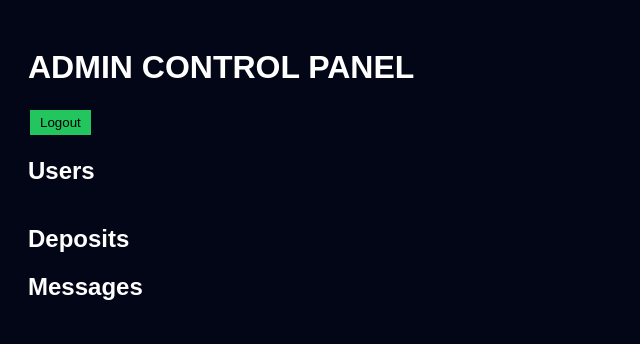
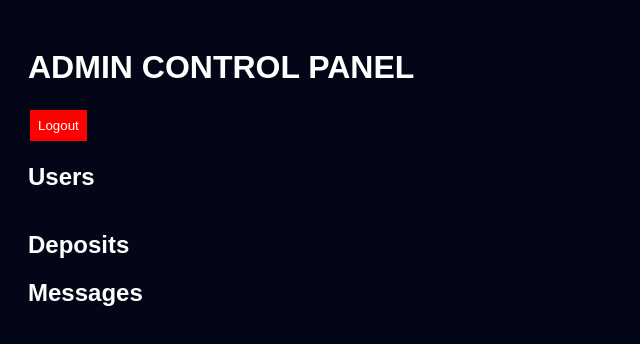
Before and after one commit to jasongreg4900/Cryptodailymint, a website: page views/admin.html in a window 1280 px wide. Shown: the whole page, without its empty margins (0-640 px from the left). Drawn offline with Linux system fonts and the light colour scheme; no server answers.

Commit message:
Update admin.html

```diff
--- a/views/admin.html
+++ b/views/admin.html
@@ -39,7 +39,9 @@ button:hover {
 <body>
 
     <h1>ADMIN CONTROL PANEL</h1>
-    <button type="button" onclick="logout()">Logout</button>
+<button type="button" id="adminLogoutBtn" style="background:red;color:white;padding:8px;border:none;cursor:pointer;">
+  Logout
+</button>
 
 <h2>Users</h2>
 <table id="usersTable"></table>
```
